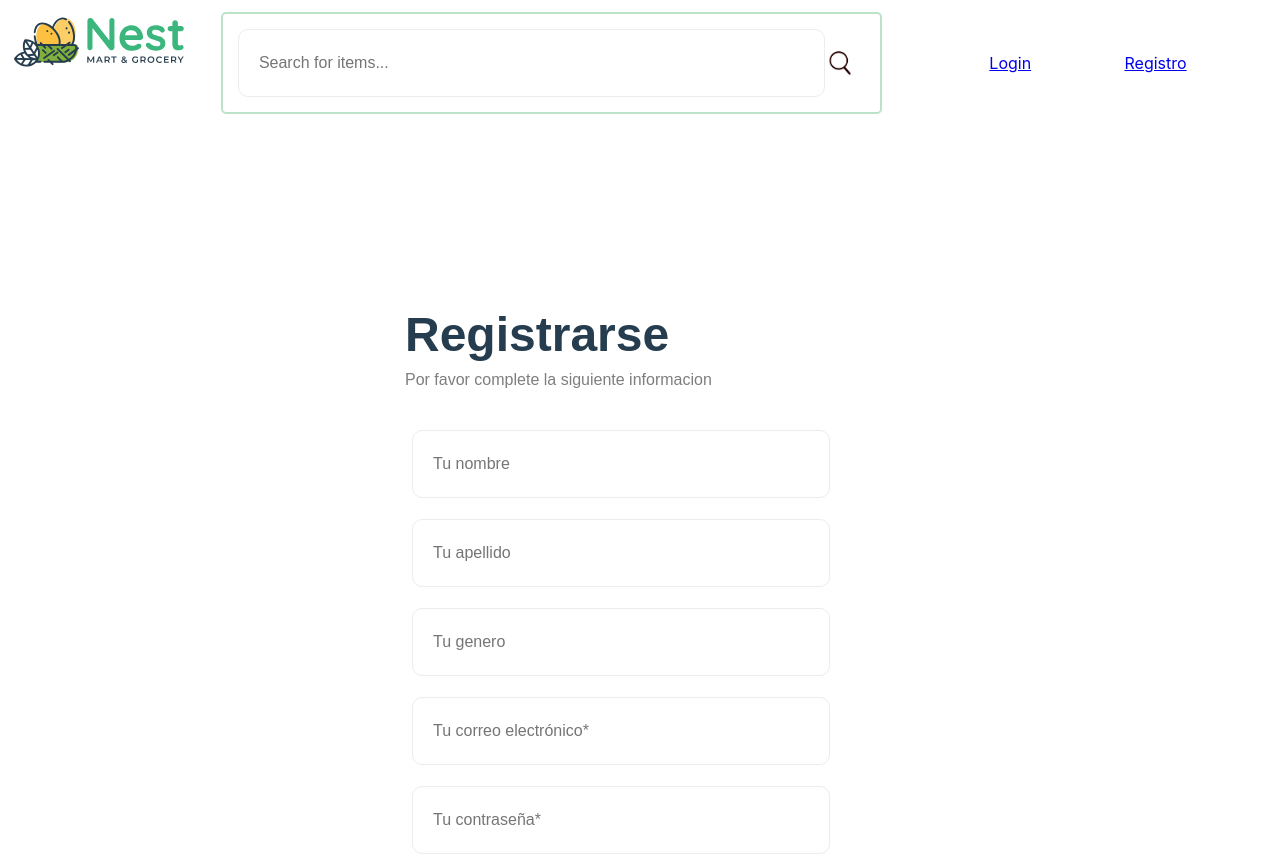
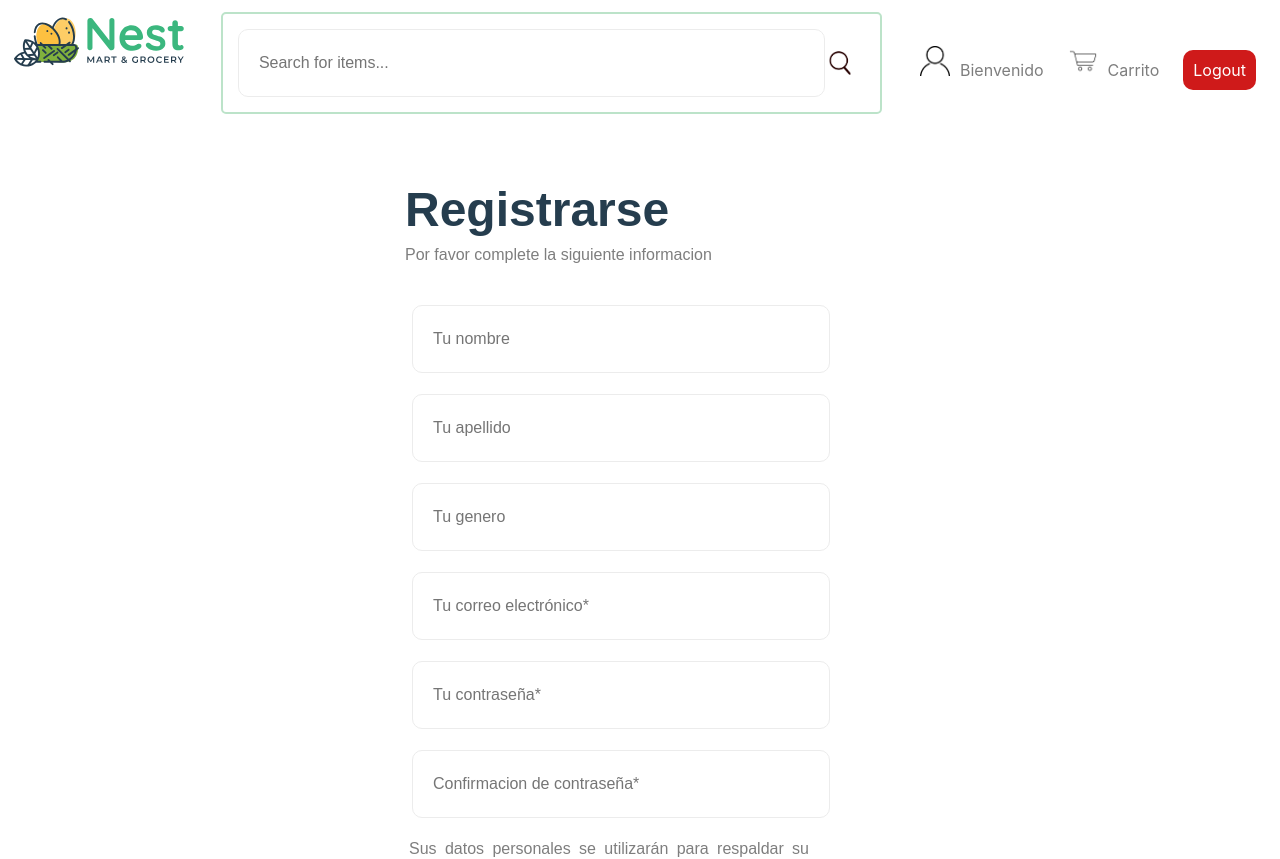
Before and after one commit to dcyar/devf-react-ecommerce, a React (Create React App) app: page /registrarse in a window 1280 px wide. Shown: the top 859 px of the page. Built offline with nearby package versions, Linux system fonts and the light colour scheme.

Commit message:
CSS actualizado y en proceso

```diff
--- a/src/components/Navbar/Navbar.css
+++ b/src/components/Navbar/Navbar.css
@@ -4,6 +4,10 @@
     height: 125px;
     align-items: center;
     justify-content: space-evenly;
+    position: fixed;
+    top: 0;
+    left: 0;
+    color: #7E7E7E;
 }
 
 .nav_search {
@@ -43,3 +47,29 @@
     width: 30px;
     margin-right: 10px;
 }
+
+.nav_link, .nav_button {
+    text-decoration: none;
+}
+
+.nav_link {
+    color: #7E7E7E;
+}
+
+.nav_button {
+    border-radius: 10px;
+    Padding: 10px;
+    color: white;
+}
+
+#logout_button {
+    background-color: rgb(207, 26, 26);
+}
+
+#login_button {
+    background-color: rgb(9, 129, 9);
+}
+
+#signin_button {
+    background-color: rgb(67, 67, 247);
+}
--- a/src/components/Navbar/Navbar.js
+++ b/src/components/Navbar/Navbar.js
@@ -8,35 +8,37 @@ import search from '../../img/search.png';
 
 
 export default function Navbar() {
-    const token = window.localStorage.getItem('token');
     return (
         <div className='navbar'>
             <div className='nav_search'>
-                <img className='logo' src={logo} alt='Logo'/>
+                <Link to='/'><img className='logo' src={logo} alt='Logo'/></Link>
                 <div className='searchbar'>
                     <input type='text' name='search' placeholder='Search for items...'/>
                     <img src={search} className='icon' alt='search'/>
                 </div>
             </div>
             <div className='nav_options'>
-                {token ?
+                {true ?
                     <>
                     <div className='nav_icon'>
                         <img src={account} className='icon' alt='profile'></img>
-                        <Link to='/profile'>Bienvenido</Link>
+                        <Link to='/profile' className='nav_link'>Bienvenido</Link>
                     </div>
                     <div className='nav_icon'>
                         <img src={cart} className='icon' alt='cart'></img>
-                        <Link to='/carrito'>Carrito</Link>
+                        <Link to='/carrito' className='nav_link'>Carrito</Link>
+                    </div>
+                    <div className='nav_icon'>
+                        <Link to='/logout' className='nav_button' id='logout_button'>Logout</Link>
                     </div>
                     </>
                     :
                     <>
                     <div className='nav_icon'>
-                        <Link to='/login'>Login</Link>
+                        <Link to='/login' className='nav_button' id='login_button'>Login</Link>
                     </div>
                     <div className='nav_icon'>
-                    <Link to='/registrarse'>Registro</Link>
+                    <Link to='/registrarse' className='nav_button' id='signin_button'>Registro</Link>
                     </div>
                     </>
                 }
```
